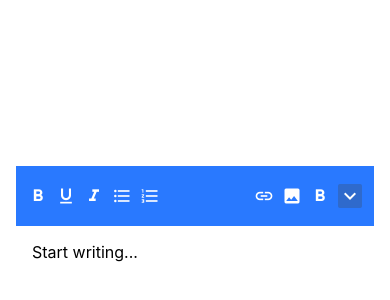
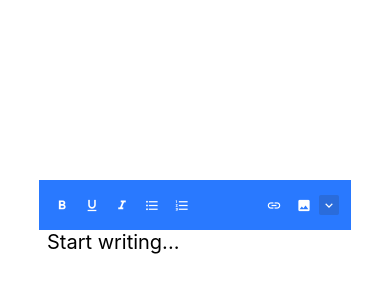
Before and after one commit to usmansbk/react-native-animations, a React Native app: screen / in a window 390 px wide. Shown: the part 142-442 px from the top of the page. Built offline with nearby package versions, Linux system fonts and the light colour scheme.

Commit message:
create ending state

```diff
--- a/components/Writer.js
+++ b/components/Writer.js
@@ -1,55 +1,69 @@
-import React from 'react';
+import React, {useState, useRef} from 'react';
 import {
   StyleSheet,
   TextInput,
   TouchableOpacity,
   View,
   Dimensions,
+  Animated,
+  Text,
 } from 'react-native';
 import Icon from 'react-native-vector-icons/MaterialIcons';
 
-const {height} = Dimensions.get('window');
-const MAX_HEIGHT = height * 0.4;
-const HEIGHT = height * 0.2;
+const {width} = Dimensions.get('window');
 
-const IconButton = ({name}) => {
+const IconButton = ({name, size = 30, squared}) => {
+  const SIZE = squared ? size - 10 : size;
+  const borderRadius = squared ? 2 : SIZE / 2;
+  const backgroundColor = squared ? '#2a6cdb' : 'transparent';
   return (
-    <TouchableOpacity style={styles.button}>
-      <Icon name={name} size={20} color="white" />
+    <TouchableOpacity
+      style={[
+        styles.iconButton,
+        {
+          width: SIZE,
+          height: SIZE,
+          borderRadius,
+          backgroundColor,
+        },
+      ]}>
+      <Icon name={name} size={size / 2} color="white" />
     </TouchableOpacity>
   );
 };
 
 export default function Writer() {
+  const animation = useRef(new Animated.Value(0)).current;
+  const textInputRef = useRef(null);
+  const [isOpen, setOpen] = useState(false);
+
   return (
     <View style={styles.container}>
-      <View>
-        <View style={[styles.bar]}>
-          <View style={styles.toolbar}>
+      <View style={styles.center}>
+        <Animated.View style={styles.editor}>
+          <View style={styles.bar}>
+            <Animated.View style={[styles.toolbar]}>
               <IconButton name="format-bold" />
               <IconButton name="format-underline" />
               <IconButton name="format-italic" />
               <IconButton name="format-list-bulleted" />
               <IconButton name="format-list-numbered" />
-          </View>
-
-          <View style={styles.toolbar}>
+              <View style={styles.right}>
                 <IconButton name="insert-link" />
                 <IconButton name="insert-photo" />
-            <IconButton name="format-bold" />
-            <TouchableOpacity style={styles.squareButton}>
-              <Icon name="keyboard-arrow-down" size={24} color="white" />
-            </TouchableOpacity>
+                <IconButton name="keyboard-arrow-down" squared />
               </View>
+            </Animated.View>
           </View>
-        <View style={styles.textInputContainer}>
+          <Animated.View style={[styles.textInputContainer]}>
             <TextInput
+              placeholder="Start writing..."
               multiline
-            placeholder="Start writing..."
+              ref={textInputRef}
               style={styles.textInput}
-            maxHeight={MAX_HEIGHT}
             />
-        </View>
+          </Animated.View>
+        </Animated.View>
       </View>
     </View>
   );
@@ -58,36 +72,46 @@ export default function Writer() {
 const styles = StyleSheet.create({
   container: {
     flex: 1,
-    padding: 16,
+    justifyContent: 'center',
+    alignItems: 'center',
+  },
+  center: {
+    justifyContent: 'center',
+    alignItems: 'center',
+  },
+  iconButton: {
+    alignItems: 'center',
     justifyContent: 'center',
   },
   bar: {
+    height: 50,
+    backgroundColor: '#2979FF',
+    justifyContent: 'center',
+  },
+  toolbar: {
+    flex: 1,
     flexDirection: 'row',
-    justifyContent: 'space-between',
-    backgroundColor: '#2979FF',
-    paddingVertical: 16,
+    alignItems: 'center',
+    justifyContent: 'flex-start',
     paddingHorizontal: 8,
   },
-  toolbar: {
+  right: {
+    flex: 1,
     flexDirection: 'row',
-    justifyContent: 'space-around',
     alignItems: 'center',
+    justifyContent: 'flex-end',
+    paddingRight: 4,
   },
-  button: {
-    padding: 4,
-  },
-  squareButton: {
-    backgroundColor: '#2f6acc',
-    borderRadius: 2,
-    marginHorizontal: 4,
+  editor: {
+    width: width * 0.8,
   },
   textInputContainer: {
-    minHeight: HEIGHT,
+    height: 150,
+    elevation: 4,
     backgroundColor: 'white',
-    padding: 16,
-    elevation: 4,
+    paddingHorizontal: 8,
   },
   textInput: {
-    fontSize: 16,
+    fontSize: 20,
   },
 });
```
Lines whose indentation alone changed are shown as unchanged.
